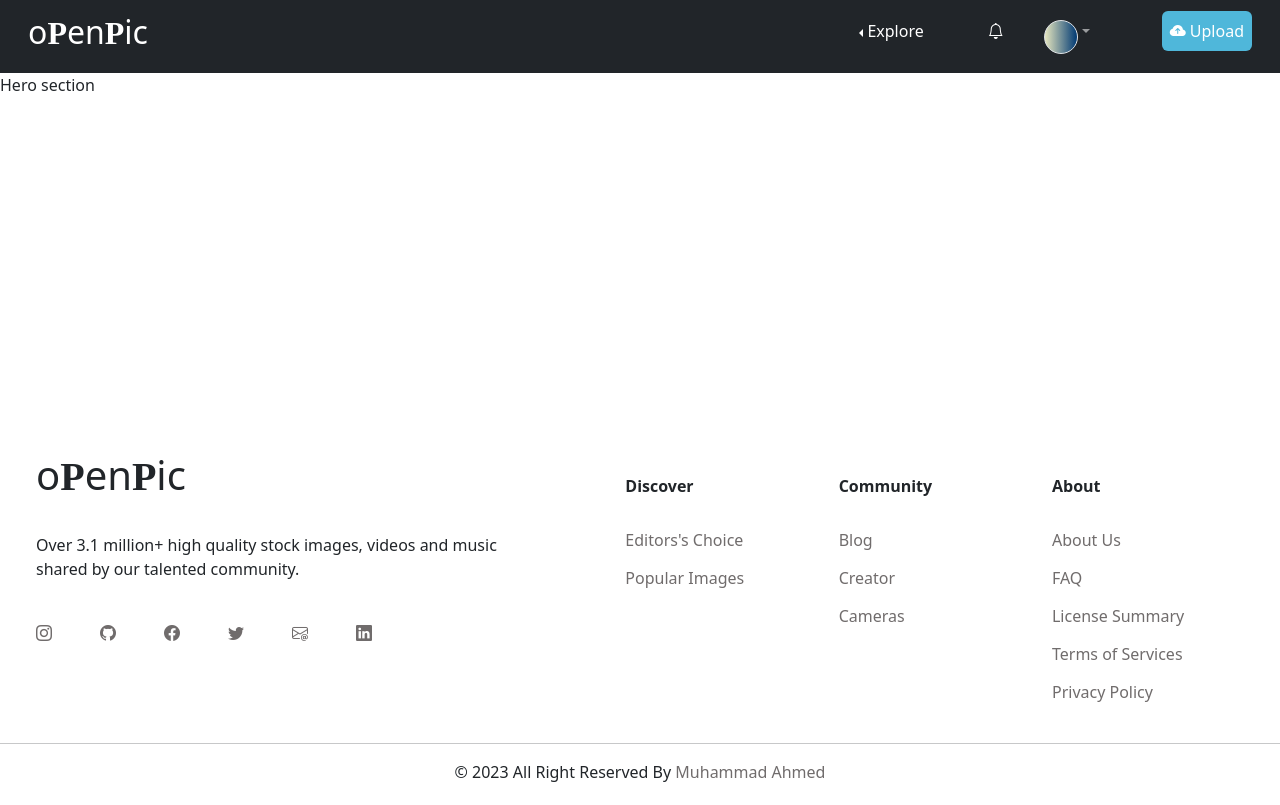
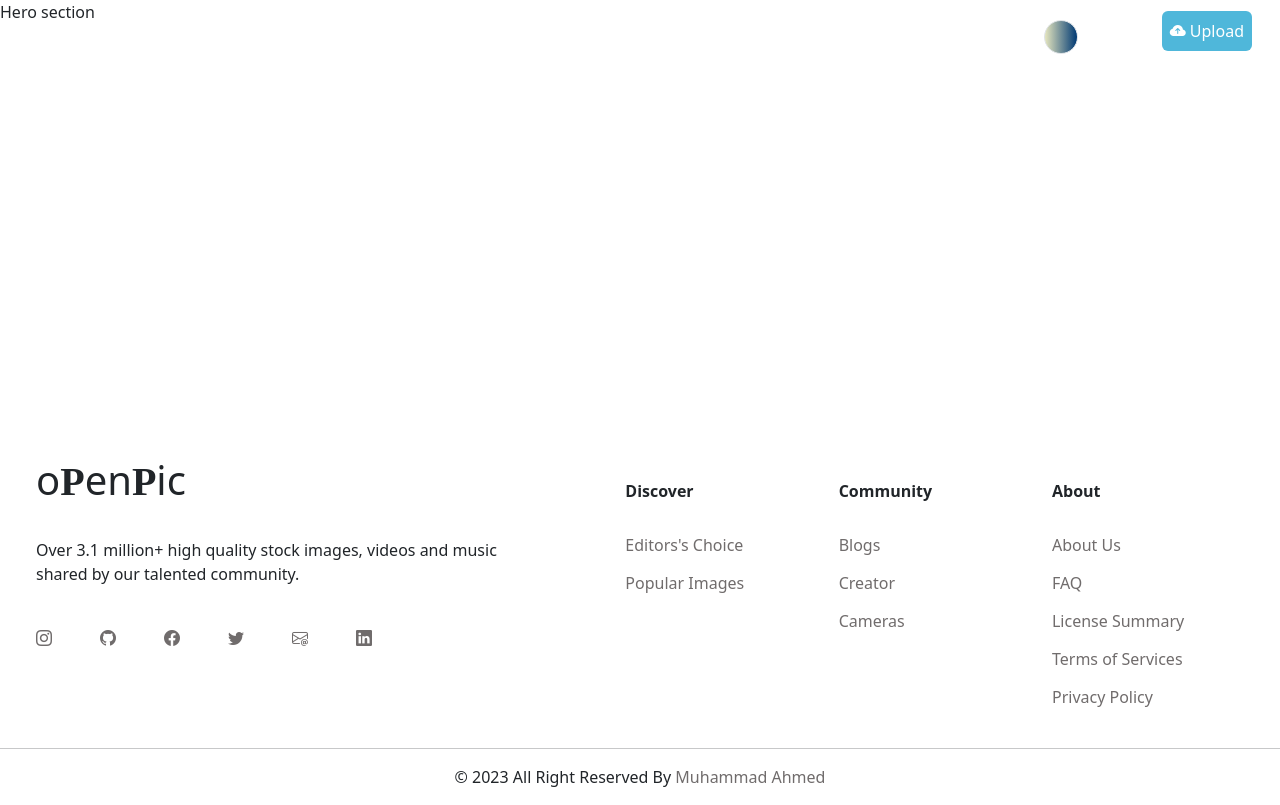
Before and after one commit to MuhammadAhmed-Developer/oPenPic.com, a React (Create React App) app: page / in a window 1280 px wide. Built offline with nearby package versions, Linux system fonts and the light colour scheme.

Commit message:
add scroll

```diff
--- /dev/null
+++ b/src/pages/Frontend/Blogs/Blogs.jsx
@@ -0,0 +1,7 @@
+import React from 'react'
+
+export default function Blogs() {
+  return (
+    <div>Blogs section</div>
+  )
+}
--- /dev/null
+++ b/src/pages/Frontend/Blogs/index.jsx
@@ -0,0 +1,10 @@
+import React from 'react'
+import Blogs from './Blogs'
+
+export default function index() {
+  return (
+    <>
+    <Blogs/>
+    </>
+  )
+}
--- a/src/pages/Frontend/Components/Footer/Footer.jsx
+++ b/src/pages/Frontend/Components/Footer/Footer.jsx
@@ -31,7 +31,7 @@ export default function Footer() {
             <div className="col-lg-2 col-md-4 col-sm-6 mt-3">
                <ul>
                 <li className='mb-3'><strong>Community</strong></li>
-                <li><a href="">Blog</a></li>
+                <li><Link to='/blogs'>Blogs</Link></li>
                 <li><a href="">Creator</a></li>
                 <li><a href="">Cameras</a></li>
                </ul>
--- a/src/pages/Frontend/Components/Header/Header.jsx
+++ b/src/pages/Frontend/Components/Header/Header.jsx
@@ -1,14 +1,38 @@
-import React from 'react';
+import React, { useEffect, useState } from 'react';
 import { Link } from 'react-router-dom';
 
 export default function Header() {
+
+  const [bgColor, setBgColor] = useState('')
+  const [transition, setTransition] = useState('')
+
+
+  const handleScroll = () =>{
+    const position = window.pageYOffset;
+    if(position > 100){
+     setBgColor ('black')
+     setTransition('1s')
+    }else{
+      setBgColor('transparent')
+
+    }
+  };
+
+  useEffect(()=>{
+    window.addEventListener('scroll', handleScroll, {position: true})
+
+    return ()=>{
+      window.removeEventListener('scroll', handleScroll)
+    }
+  }, [])
+
 
   const isAuthentication = true
 
   return (
     <>
       <header>
-        <nav class="navbar navbar-expand-lg bg-body-tertiary bg-dark navbar-dark mb-0">
+        <nav class="navbar navbar-expand-lg bg-body-tertiary  navbar-dark mb-0 fixed-top" style={{backgroundColor: bgColor, transition: transition}}>
           <div class="container-fluid">
             <Link to='/' class="navbar-brand ms-3"><h2> o<span className='p'>P</span>en<span className='p'>P</span>ic </h2></Link>
             <button class="navbar-toggler" type="button" data-bs-toggle="collapse" data-bs-target="#navbarSupportedContent" aria-controls="navbarSupportedContent" aria-expanded="false" aria-label="Toggle navigation">
@@ -33,7 +57,7 @@ export default function Header() {
                         <div className="col-4">
                           <ul>
                             <li className='mb-3'><strong className='text-white'>Community</strong></li>
-                            <li><a href="">Blog</a></li>
+                            <li><Link to='/blogs'>Blogs</Link></li>
                             <li><a href="">Creator</a></li>
                             <li><a href="">Cameras</a></li>
                           </ul>
@@ -59,7 +83,7 @@ export default function Header() {
                   </Link>
                 </li>
                 {!isAuthentication ? <></>:<>
-                <li class="nav-item dropdown dropdown-center bg-dark ">
+                <li class="nav-item dropdown dropdown-center ">
           <a class="nav-link dropdown-toggle" href="#" role="button" data-bs-toggle="dropdown" aria-expanded="false">
             <button className='border p-3 btn-drop rounded-5 '></button>
           </a>
--- a/src/pages/Frontend/index.jsx
+++ b/src/pages/Frontend/index.jsx
@@ -4,6 +4,7 @@ import Header from './Components/Header';
 import Footer from './Components/Footer';
 import Home from './Home';
 import About from './About/About';
+import Blogs from './Blogs/Blogs';
 export default function index() {
   return (
     <>
@@ -13,6 +14,7 @@ export default function index() {
         <Route path='/'>
             <Route index element={<Home/>}/>
             <Route path='about' element={<About/>}/>
+            <Route path='blogs' element={<Blogs/>}/>
         </Route>
      </Routes>
      </main>
```
Also changed, not shown: src/pages/Frontend/Home/Hero.jsx (+20 -0 lines).
